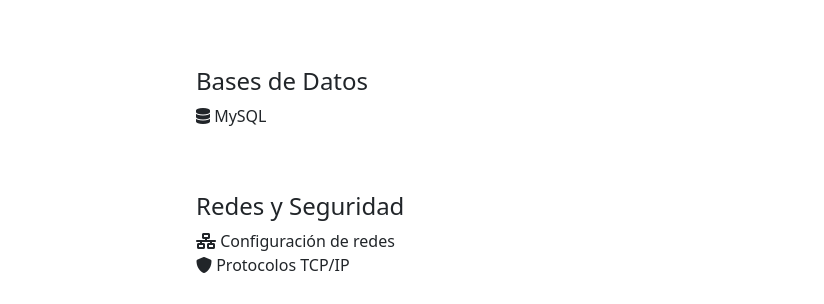
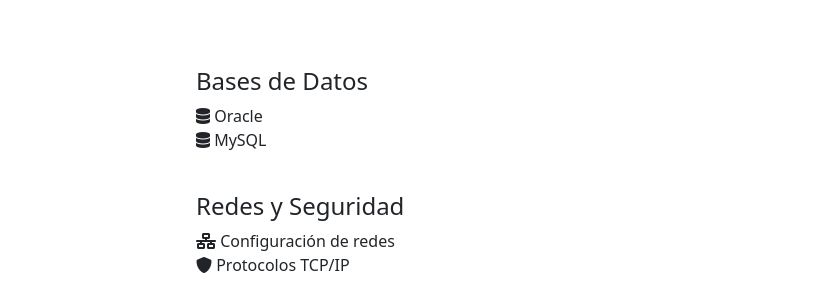
Before and after one commit to cesargr1daw/portafolioCesarGarciaRamos, a plain HTML site: page index.html in a window 1280 px wide. Shown: the part 947-1251 px from the top of the page, 456-1280 px from the left. Drawn offline with nearby package versions, Linux system fonts and the light colour scheme.

Commit message:
Actualizacion apartado de Bases de Datos (Oraccle añadido)

```diff
--- a/index.html
+++ b/index.html
@@ -61,6 +61,7 @@
             <div class="col-md-6">
                 <h4>Bases de Datos</h4>
                 <ul class="list-unstyled">
+                    <li><i class="fas fa-database"></i> Oracle</li>
                     <li><i class="fas fa-database"></i> MySQL</li>
                 </ul>
             </div>
```
